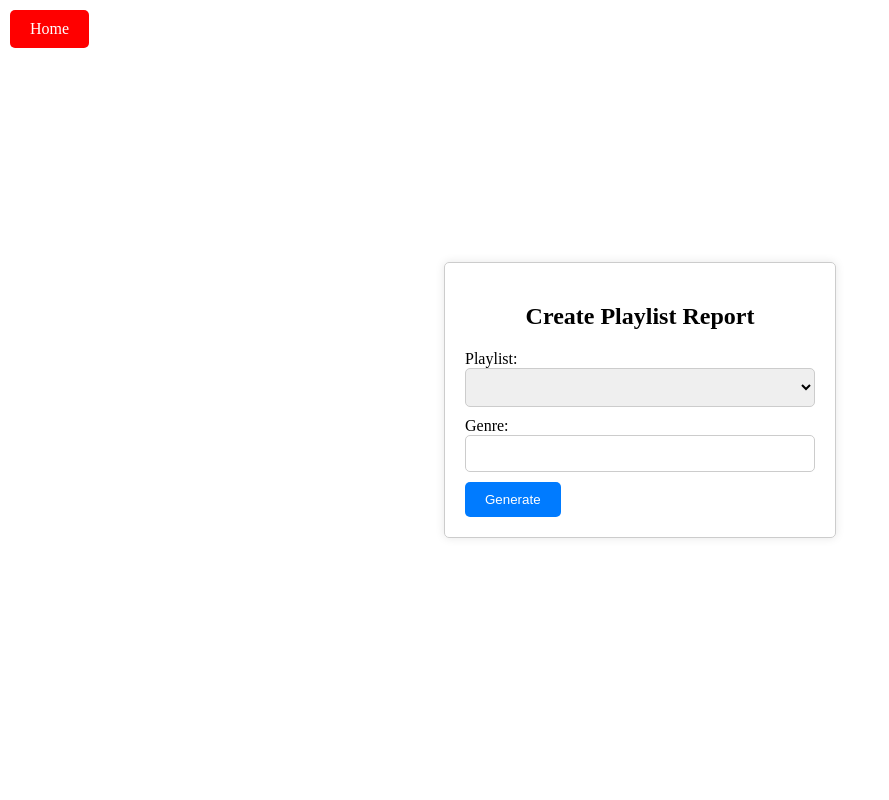
After one commit to asawaarin0/MusicPlaylists, a Django app: page /playlists/create_report in a window 1280 px wide. The commit adds this page. Shown: the whole page, without its empty margins (0-889 px from the left). Run offline with Django 5.2, Linux system fonts and the light colour scheme; data that the repository does not hold is empty.

Commit message:
added report

```diff
--- /dev/null
+++ b/playlists/templates/playlists/create_report.html
@@ -0,0 +1,69 @@
+<!DOCTYPE html>
+<html lang="en">
+<head>
+    <title>Playlist Form</title>
+    <style>
+        html, body {
+            height: 100%;
+            margin: 0;
+            display: flex;
+            justify-content: center;
+            align-items: center;
+        }
+        .home-link {
+            position: absolute;
+            top: 10px;
+            left: 10px;
+            text-decoration: none;
+        }
+        .home-button {
+            background-color: red;
+            color: white;
+            padding: 10px 20px;
+            border-radius: 5px;
+        }
+        form {
+            border: 1px solid #ccc;
+            padding: 20px;
+            border-radius: 5px;
+            width: 350px;
+            box-shadow: 0 0 10px rgba(0, 0, 0, 0.1);
+        }
+        input[type="text"],
+        select {
+            width: 100%;
+            padding: 10px;
+            margin-bottom: 10px;
+            box-sizing: border-box;
+            border-radius: 5px;
+            border: 1px solid #ccc;
+        }
+        button {
+            background-color: #007bff;
+            color: #fff;
+            padding: 10px 20px;
+            border: none;
+            border-radius: 5px;
+        }
+    </style>
+</head>
+<body>
+    <a href="{% url 'index' %}" class="home-link">
+        <div class="home-button">Home</div>
+    </a>
+    <form method="post" action="{% url 'view report'%}">
+        {% csrf_token %}
+        <h2 style="text-align: center;">Create Playlist Report</h2>
+        <label for="playlist">Playlist:</label>
+        <select id="playlist" name="playlist">
+            {% for playlist in my_playlists %}
+            <option value="{{playlist.id}};{{playlist.name}}">{{playlist.name}}</option>
+            {% endfor %}
+            <!-- Add more playlists as needed -->
+        </select>
+        <label for="genre">Genre:</label>
+        <input type="text" id="genre" name="genre" maxlength="100">
+        <button type="submit">Generate</button>
+    </form>
+</body>
+</html>
--- a/playlists/urls.py
+++ b/playlists/urls.py
@@ -14,7 +14,9 @@ urlpatterns = [
     path("edit_song/<int:song_id>/<int:playlist_id>/",  views.edit_song, name = "edit song"),
     path("update_song/<int:song_id>/<int:playlist_id>/",  views.update_song, name = "update song"),
     path("edit_playlist/<int:playlist_id>/",  views.edit_playlist, name = "edit playlist"),
-    path("update_playlist/<int:playlist_id>/",  views.update_playlist, name = "update playlist")
+    path("update_playlist/<int:playlist_id>/",  views.update_playlist, name = "update playlist"),
+    path("create_report", views.create_playlist_report, name = "create report"),
+    path("view_report", views.view_playlist_report, name = "view report")
 
 
 
--- a/playlists/views.py
+++ b/playlists/views.py
@@ -2,10 +2,8 @@ from django.shortcuts import render, redirect
 from django.http import HttpResponse
 from .models import Playlist, Artist, Song
 from datetime import timedelta
-from pytz import timezone
-
-
-# Create your views here.
+from django.db import connection
+# Create your views here
 
 def index(request):
     #display all the playlists of the user
@@ -119,3 +117,104 @@ def update_playlist(request, playlist_id):
         playlist.name = request.POST.get("name")
         playlist.save()
         return redirect('view playlist', playlist_id=playlist_id)
+
+
+def create_playlist_report(request):
+    return render(request, "playlists/create_report.html", {"my_playlists":Playlist.objects.all()})
+
+def view_playlist_report(request):
+    if request.method == 'POST':
+        #execute prepared statement for given filtering criteria
+        with connection.cursor() as cursor:
+            cursor.execute("DROP VIEW IF EXISTS results")
+            cursor.execute("""
+                                CREATE VIEW results as
+                                SELECT song.id as song_id, artist.id as artist_id, song.name as name, song.genre as Genre,  artist.name as artist_name, song.duration as Duration
+                                FROM playlists_song_playlists as song_playlist
+                                JOIN playlists_song as song on song.id = song_playlist.song_id
+                                JOIN playlists_artist_songs as artist_songs on artist_songs.song_id = song.id
+                                JOIN playlists_artist as artist on artist.id = artist_songs.artist_id
+                                where song_playlist.playlist_id = %s AND genre = %s
+                           """, [request.POST.get("playlist").split(";")[0], request.POST.get("genre")])
+            cursor.execute("DROP VIEW IF EXISTS results_grouped")
+            cursor.execute("CREATE VIEW results_grouped as SELECT name, Genre, TRIM(TRAILING ',' FROM GROUP_CONCAT(artist_name SEPARATOR ', ')) , Duration FROM results GROUP BY song_id")
+            cursor.execute("SELECT * FROM results_grouped")
+            rows = cursor.fetchall()
+            result = []
+            for row in rows:
+                result.append({
+                    "name": row[0],
+                    "genre":row[1],
+                    "artists":row[2],
+                    "duration": convert_microseconds_to_string(row[3])
+                })
+            #calculate number of songs returned
+            cursor.execute("select count(DISTINCT song_id) from results")
+            num_songs = cursor.fetchone()[0]
+            #calculate most popular artists
+            cursor.execute("""
+                            SELECT artist_name
+                            from results
+                            group by artist_id
+                            HAVING(
+                                count(*) = (SELECT MAX(cnt) from (
+                                    SELECT count(*) as cnt
+                                    from results
+                                    group by artist_id
+                                ) as counts
+                           ))
+                                """)
+            most_popular_artists = []
+            rows = cursor.fetchall()
+            for row in rows:
+                most_popular_artists.append(row[0])
+            #calculate longest song
+            cursor.execute("""
+                                select name, Duration
+                                from results_grouped
+                                where duration = (
+                                    select MAX(Duration)
+                                    from results_grouped
+                                )
+                                    """)
+            rows = cursor.fetchall()
+            longest_songs = []
+            for row in rows:
+                longest_songs.append({
+                    "name":row[0],
+                    "duration":convert_microseconds_to_string(row[1])
+                })
+            #calculate shortest song
+            cursor.execute("""
+                                select name, Duration
+                                from results_grouped
+                                where duration = (
+                                    select MIN(Duration)
+                                    from results_grouped
+                                )
+                                    """)
+            rows = cursor.fetchall()
+            shortest_songs = []
+            for row in rows:
+                shortest_songs.append({
+                    "name":row[0],
+                    "duration":convert_microseconds_to_string(row[1])
+                })
+            context = {
+                "playlist_name":request.POST.get("playlist").split(";")[1],
+                "genre":request.POST.get("genre"),
+                "results":result,
+                "num_songs":num_songs,
+                "most_popular_artists":most_popular_artists,
+                "longest_songs":longest_songs,
+                "shortest_songs":shortest_songs
+            }
+            print(context)
+            return render(request, "playlists/view_report.html", context)
+
+
+
+def convert_microseconds_to_string(microseconds):
+    seconds = microseconds/1000000
+    duration = timedelta(seconds=seconds)
+    return str(duration)
```
Also changed, not shown: playlists/templates/playlists/index.html (+12 -0 lines), playlists/templates/playlists/view_report.html (added, +115 -0 lines).
